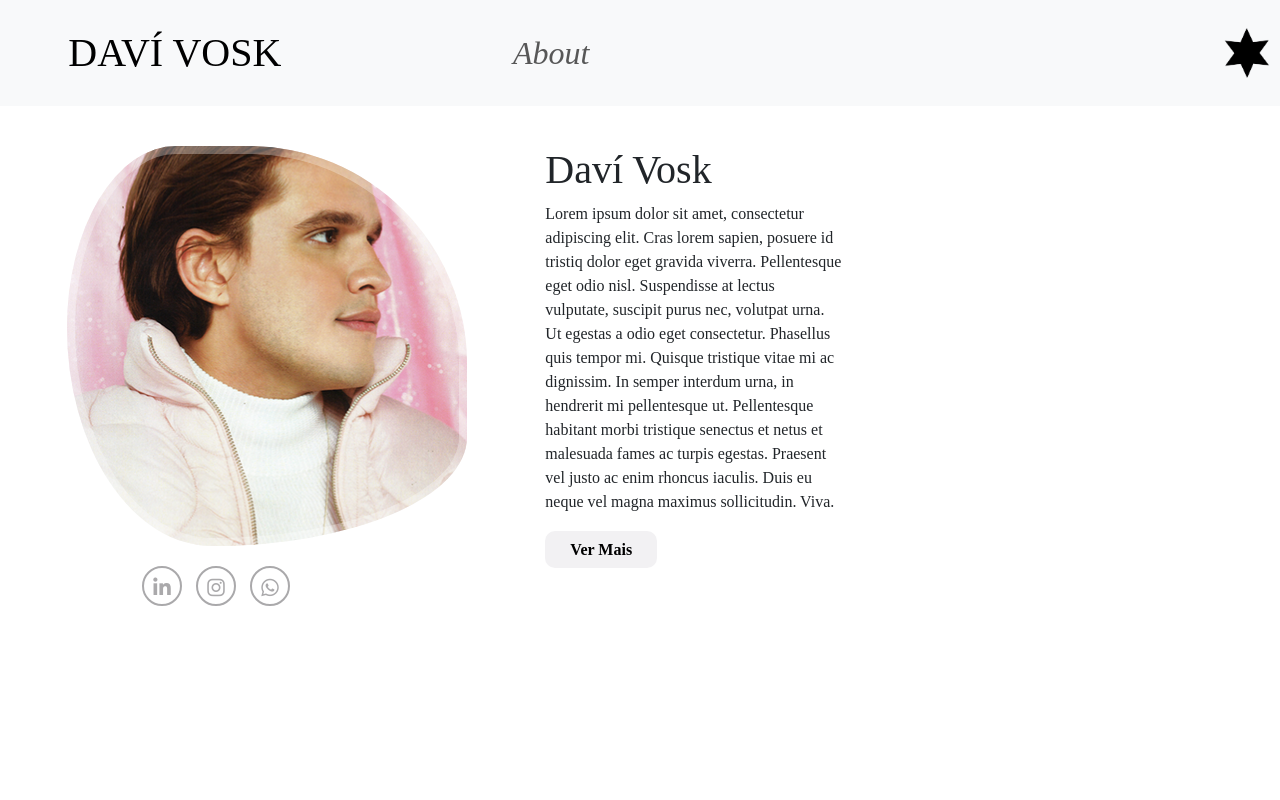
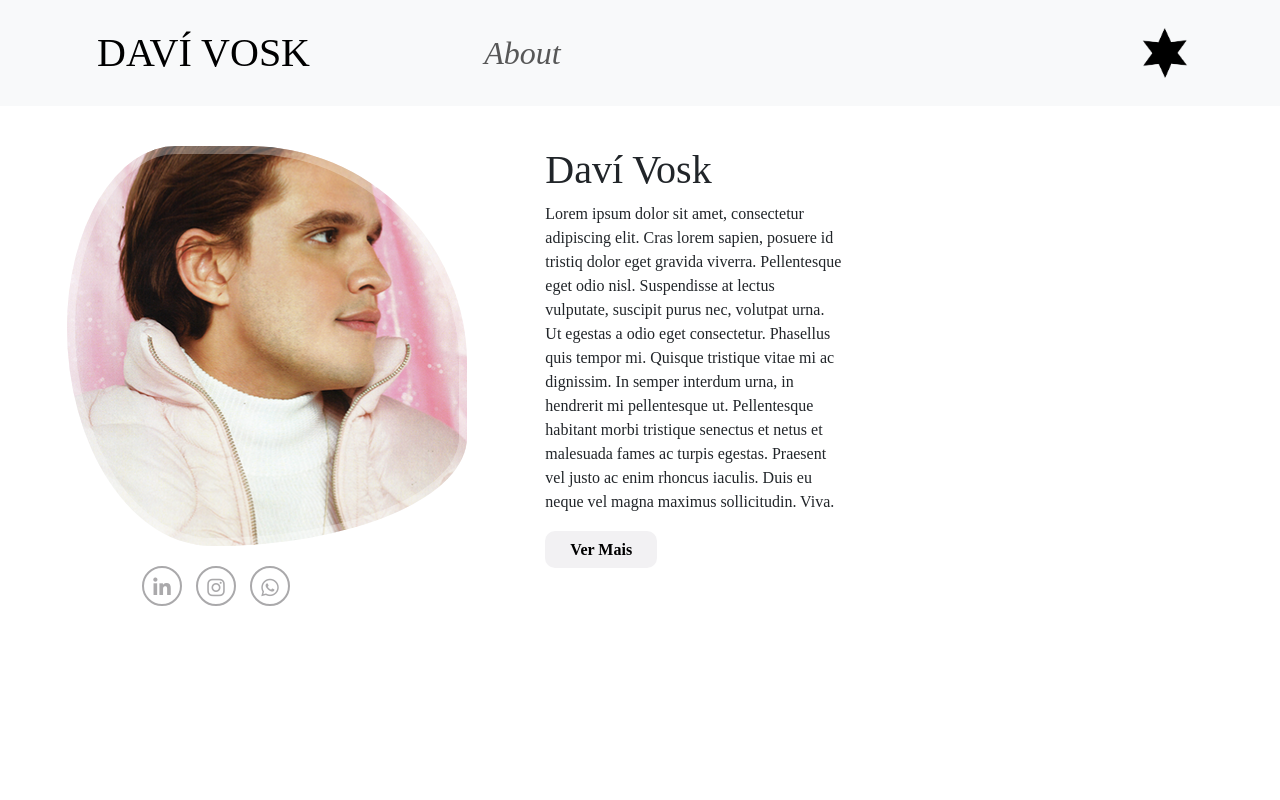
Before and after one commit to Alexxmfs/Davi-portfolio, a plain HTML site: page about.html in a window 1280 px wide. Shown: the top 800 px of the page. Drawn offline with nearby package versions, Linux system fonts and the light colour scheme.

Commit message:
enviando about

```diff
--- a/about.html
+++ b/about.html
@@ -15,17 +15,21 @@
         <div class="limitador">
             <nav class="navbar navbar-expand-lg navbar-light bg-light">
                 <div class="container">
-                    <div class="d-flex justify-content-between w-100">
-                        <a class="navbar-brand espaco" href="./index.html">DAVÍ VOSK</a>
-                        <ul class="navbar-nav d-flex justify-content-center align-items-center">
+                    <a class="navbar-brand espaco" href="./index.html">DAVÍ VOSK</a>
+                    <button class="navbar-toggler" type="button" data-bs-toggle="collapse" data-bs-target="#navbarNav" aria-controls="navbarNav" aria-expanded="false" aria-label="Toggle navigation">
+                        <span class="navbar-toggler-icon"></span>
+                    </button>
+                    <div class="collapse navbar-collapse justify-content-end" id="navbarNav">
+                        <ul class="navbar-nav">
                             <li class="nav-item">
                                 <a class="nav-link about" href="./about.html">About</a>
                             </li>
                         </ul>
+                        <a href="https://www.instagram.com/davivosk/" target="_blank"><img class="estrela" src="./img/estreladedavi.png" alt="Estrela"></a>
                     </div>
                 </div>
-                <a href="https://www.instagram.com/davivosk/" target="_blank"><img class="estrela" src="./img/estreladedavi.png" alt="Estrela"></a>
             </nav>
+
 
 
             <div class="container-fluid container-about">
```
Also changed, not shown: index.html (+8 -4 lines).
